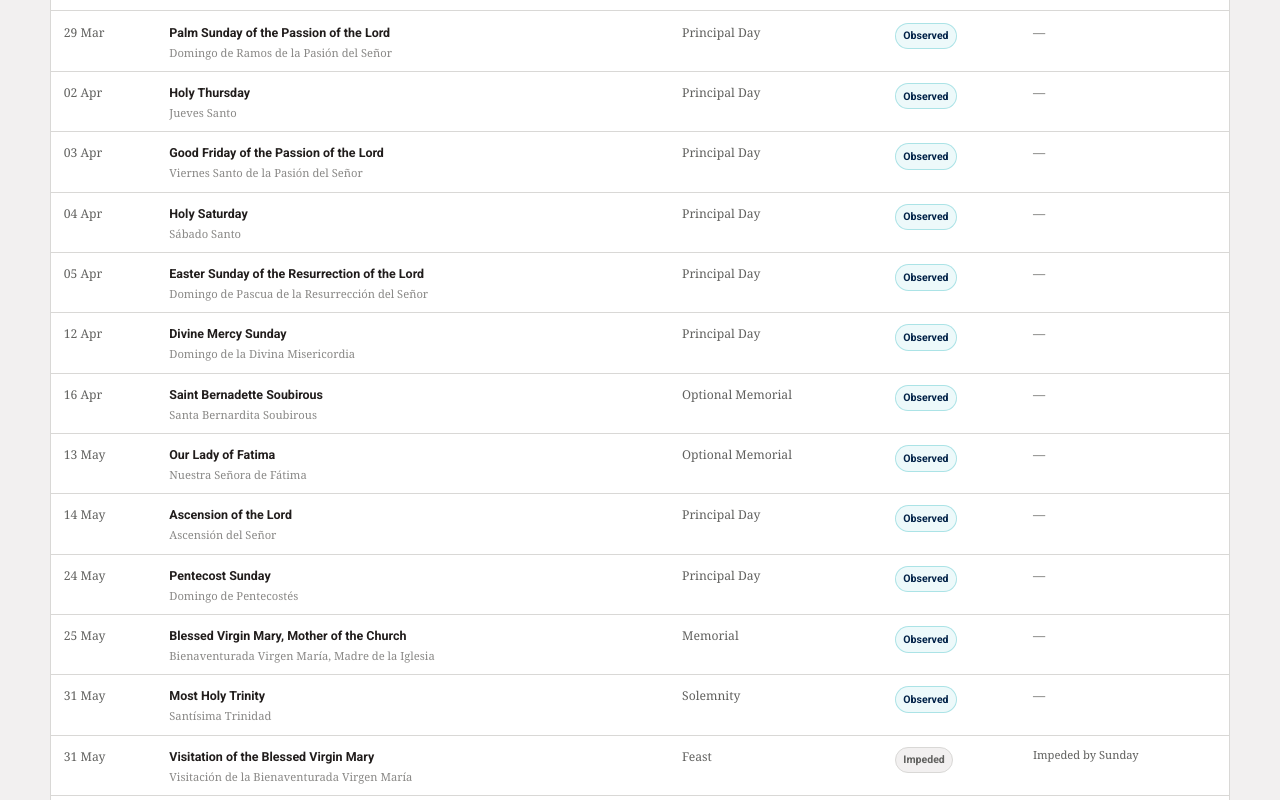
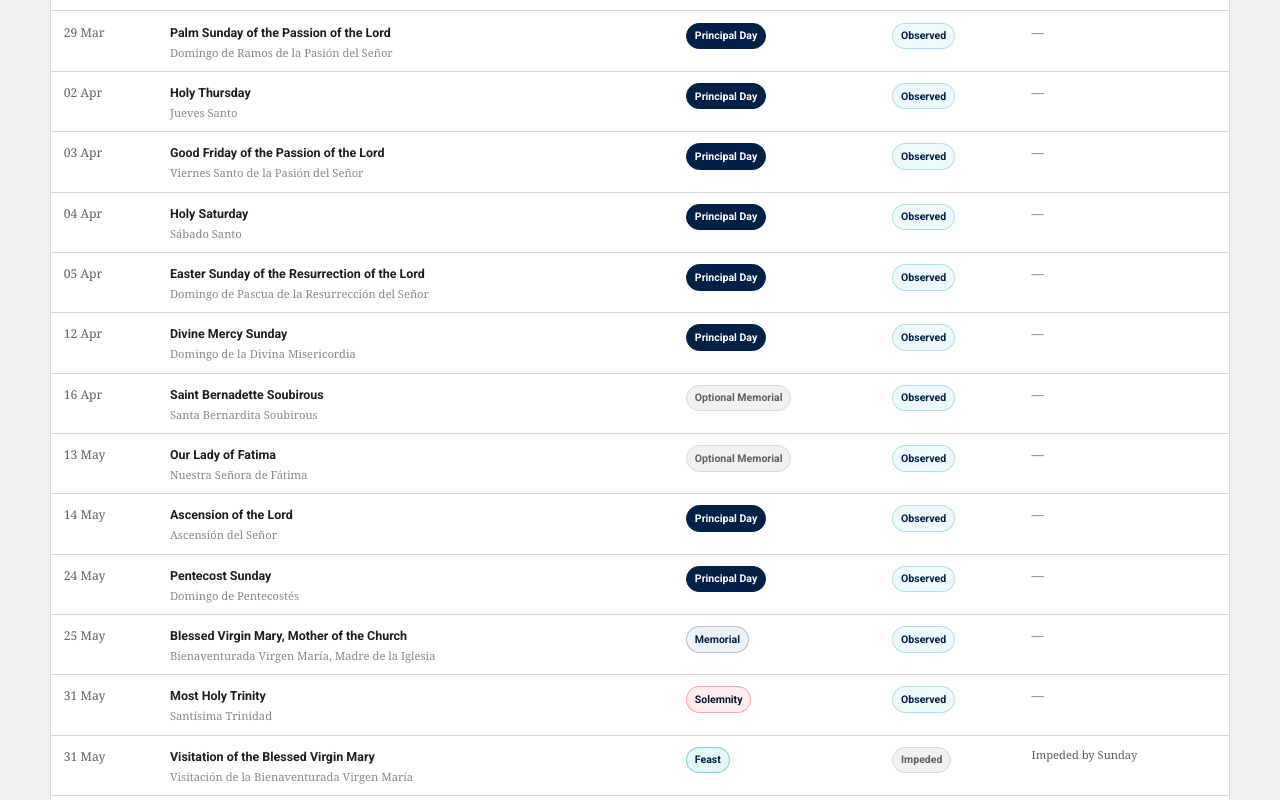
Before and after one commit to bgonzalezbustamante/catholic-calendar, a Next.js app: page / in a window 1280 px wide. Shown: the part 1820-2620 px from the top of the page. Built offline with nearby package versions, Linux system fonts and the light colour scheme.

Commit message:
Style liturgical ranks and acknowledge Christicons (#21)
* style: render liturgical rank labels

* docs: acknowledge Christicons in footer

* style: colour-code liturgical rank labels

* docs: record rank labels and Christicons credit

* docs: note rank label styling

```diff
--- a/app/globals.css
+++ b/app/globals.css
@@ -433,7 +433,8 @@ h1 {
 }
 
 .state-chip,
-.status-pill {
+.status-pill,
+.rank-pill {
   width: fit-content;
   display: inline-flex;
   align-items: center;
@@ -658,6 +659,42 @@ tbody tr:last-child td {
   border-bottom: 0;
 }
 
+.rank-pill.is-principal-day {
+  border-color: var(--blue);
+  background: var(--blue);
+  color: var(--paper);
+}
+
+.rank-pill.is-solemnity {
+  border-color: rgba(254, 97, 90, 0.5);
+  background: rgba(254, 97, 90, 0.11);
+  color: var(--blue-dark);
+}
+
+.rank-pill.is-feast {
+  border-color: rgba(0, 170, 180, 0.45);
+  background: rgba(0, 170, 180, 0.1);
+  color: var(--blue);
+}
+
+.rank-pill.is-memorial {
+  border-color: rgba(0, 33, 71, 0.24);
+  background: var(--blue-wash);
+  color: var(--blue);
+}
+
+.rank-pill.is-optional-memorial {
+  border-color: var(--stone);
+  background: var(--off-white);
+  color: var(--ash);
+}
+
+.rank-pill.is-commemoration {
+  border-color: rgba(97, 97, 95, 0.45);
+  background: rgba(33, 29, 28, 0.055);
+  color: var(--charcoal);
+}
+
 .status-pill.is-transferred {
   border-color: rgba(254, 97, 90, 0.35);
   background: rgba(254, 97, 90, 0.07);
@@ -801,10 +838,30 @@ tbody tr:last-child td {
   min-height: 92px;
   display: flex;
   align-items: center;
-  justify-content: flex-end;
+  justify-content: space-between;
+  gap: 1rem;
   color: var(--ash);
   font-family: var(--font-roboto), Arial, sans-serif;
   font-size: 0.72rem;
+}
+
+.footer-credit {
+  color: var(--ash);
+  font-size: 0.66rem;
+}
+
+.footer-credit a {
+  color: var(--ash);
+  font-weight: 700;
+  text-decoration: underline;
+  text-decoration-color: var(--stone);
+  text-underline-offset: 0.16em;
+}
+
+.footer-credit a:hover,
+.footer-credit a:focus-visible {
+  color: var(--coral);
+  text-decoration-color: currentColor;
 }
 
 .footer-license {
@@ -889,6 +946,9 @@ tbody tr:last-child td {
 
   .footer-inner {
     min-height: 78px;
-    justify-content: flex-start;
+    align-items: flex-start;
+    flex-direction: column;
+    justify-content: center;
+    gap: 0.45rem;
   }
 }
--- a/components/site-footer.tsx
+++ b/components/site-footer.tsx
@@ -2,6 +2,10 @@ export default function SiteFooter() {
   return (
     <footer className="site-footer">
       <div className="shell footer-inner">
+        <span className="footer-credit">
+          Display icons by{' '}
+          <a href="https://christicons.com/">Christicons</a>
+        </span>
         <a
           className="footer-license"
           href="https://bgonzalezbustamante.com"
--- a/components/year-overview.tsx
+++ b/components/year-overview.tsx
@@ -91,7 +91,11 @@ export default function YearOverview({ initialYear }: { initialYear: number }) {
                     {observance.nameEs}
                   </span>
                 </td>
-                <td>{titleCase(observance.rank)}</td>
+                <td>
+                  <span className={`rank-pill is-${observance.rank}`}>
+                    {titleCase(observance.rank)}
+                  </span>
+                </td>
                 <td>
                   <span className={`status-pill is-${observance.status}`}>
                     {titleCase(observance.status)}
--- a/lib/releases.ts
+++ b/lib/releases.ts
@@ -47,7 +47,7 @@ export const releases: ReleaseNote[] = [
         title: 'Validation surfaces',
         items: [
           'Added an interactive date tester with guarded manual date entry, two/three-item composed-display controls, natural engine-order truncation, themeable Christicons including explicit Bernadette and Benedict mappings, and simplified diagnostic cards.',
-          'Added a bilingual year overview with year pagination, English/Spanish celebration names, a Nominal / reason column and a concise guide to liturgical rank.',
+          'Added a bilingual year overview with year pagination, English/Spanish celebration names, colour-coded liturgical-rank labels, a Nominal / reason column and a concise rank guide.',
           'Added regression coverage for computus, Advent, overlaps, countdowns, transfers and impediments.',
         ],
       },
```
Also changed, not shown: 1 other file (tests, documents, lock files or other folders).
